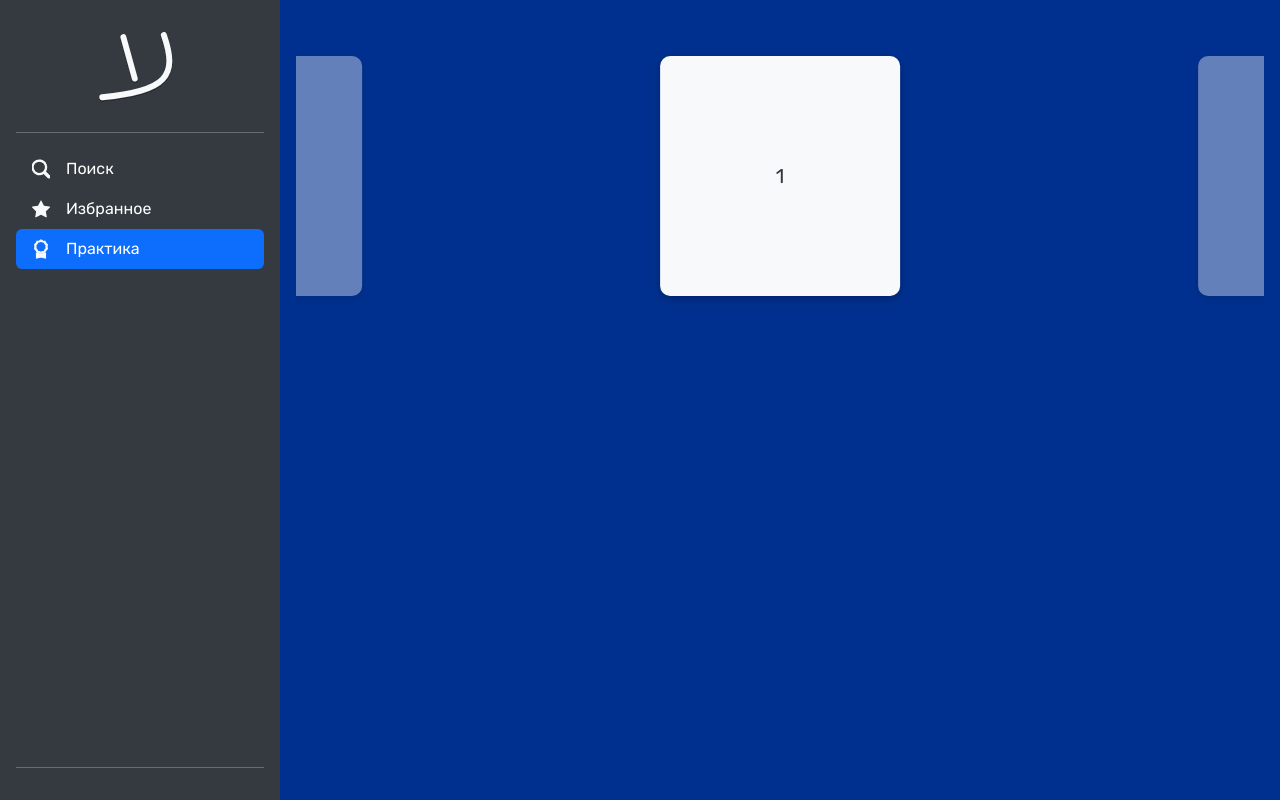
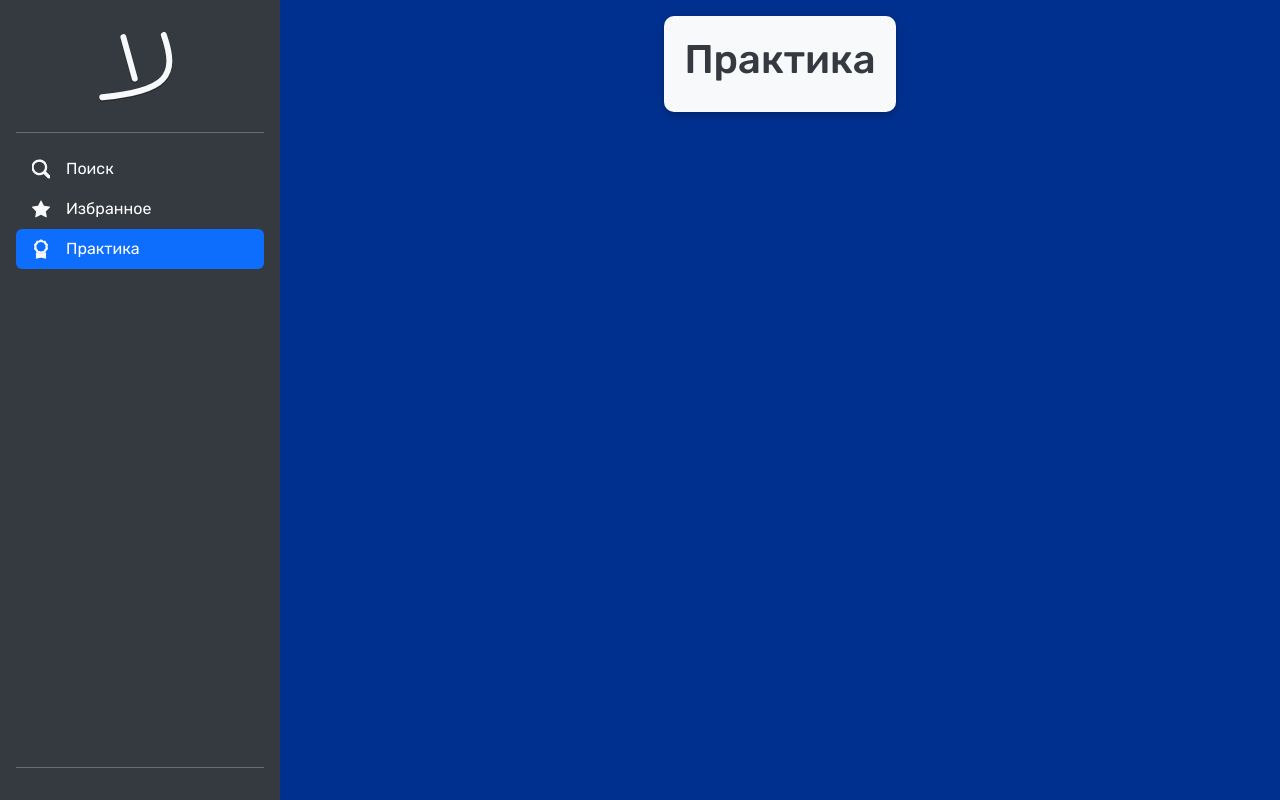
Before and after one commit to ArthurNaida/hebrew, a Vue app: page /#/practice in a window 1280 px wide. Built offline with nearby package versions, Linux system fonts and the light colour scheme.

Commit message:
add reactivity to store in practice

```diff
--- a/src/components/HBorder.vue
+++ b/src/components/HBorder.vue
@@ -1,5 +1,5 @@
 <template>
-<div class="border-container">
+<div class="border-container container">
     <slot></slot>
 </div>
 </template>
--- a/src/components/HCarousel.vue
+++ b/src/components/HCarousel.vue
@@ -1,57 +1,69 @@
 <template>
     <carousel
-    :items-to-show="1.8"
+    :items-to-show="1.5"
     :wrap-around="true"
-    :transition="500"
+    :pause-autoplay-on-hover="false"
+    :transition="200"
     :snap-align="'center'"
     :style="'width: inherit'">
-      <!-- <h-border> -->
-      <slide v-for="slide in 10" :key="slide">
+      <slide v-for="(word, index) in wordsByLang" :key="index">
         <h-border>
-          <div class="carousel__item">{{ slide }}</div>
+          <div class="carousel__item" @click="changeLang(word)">{{ word.currentLang === 'heb' ? word.heb : word.rus }}</div>
         </h-border>
       </slide>
-    <!-- </h-border> -->
-      <template #slides>
-        <navigation />
-        <pagination />
+      <template #addons="{ slidesCount }">
+        <Navigation v-if="slidesCount > 1 && windowSize.width > 576" />
+        <pagination v-if="slidesCount > 1 && windowSize.width > 576" />
       </template>
     </carousel>
   </template>
+<script setup lang="ts">
+import { useStore } from '@/store';
+import { storeToRefs } from 'pinia';
+import 'vue3-carousel/dist/carousel.css'
+import { Carousel, Slide, Pagination, Navigation } from 'vue3-carousel'
+import HBorder from './HBorder.vue';
+import { useWindowResize } from '@/hooks';
+import { ref } from 'vue';
+let windowSize = {
+  width: window.innerWidth,
+  height: window.innerHeight
+}
+useWindowResize(windowSize)
 
-  <script>
-  // If you are using PurgeCSS, make sure to whitelist the carousel CSS classes
-  import 'vue3-carousel/dist/carousel.css'
-  import { Carousel, Slide, Pagination, Navigation } from 'vue3-carousel'
-import HBorder from './HBorder.vue'
+const store = useStore();
+const {savedWords} = storeToRefs(store);
 
-  export default {
-    name: 'App',
-    components: {
-      Carousel,
-      Slide,
-      Pagination,
-      Navigation,
-      HBorder
-    },
+const wordsByLang = ref(savedWords.value.map((word) => {
+  console.log(word)
+  if (word.value !== undefined) {
+    let heb = word.value.split('-')[0];
+    let rus = word.value.split('-')[1];
+    let currentLang = 'heb';
+
+    return {heb, rus, currentLang};
   }
-  </script>
+}))
+function changeLang(word: {heb: string, rus: string, currentLang: 'heb' | 'rus'}) {
+  word.currentLang = word.currentLang === 'heb' ? 'rus' : 'heb';
+}
+</script>
 
 
 <style>
 @media (max-width: 576px) {
   .carousel__item {
-    min-width: 20vw;
+    min-width: 40vw;
   }
 }
 @media (min-width: 576px) {
   .carousel__item {
-    min-width: 200px;
+    min-width: 40vw;
   }
 }
 
 .carousel__item {
-  min-height: 200px;
+  min-height: 60vh;
   background-color: var(--main-white);
   color: var(--main-dark);
   font-size: 20px;
@@ -74,4 +86,7 @@ import HBorder from './HBorder.vue'
 .carousel__slide--sliding {
   transition: 0.5s;
 }
+.carousel.is-dragging {
+  touch-action: auto;
+}
 </style>
--- a/src/components/HPractice.vue
+++ b/src/components/HPractice.vue
@@ -1,7 +1,13 @@
 <template>
+    <div class="container mx-auto">
+        <h-border>
+            <h1>Практика</h1>
+        </h-border>
+    </div>
     <h-carousel/>
 </template>
 
 <script setup lang="ts">
+import HBorder from './HBorder.vue';
 import HCarousel from './HCarousel.vue';
 </script>
--- a/src/components/pages/HSaved.vue
+++ b/src/components/pages/HSaved.vue
@@ -2,11 +2,10 @@
     <Transition name="slide-fade" mode="in-out">
         <div class="container">
             <template v-if="savedWords.length !== 0">
-                <h-border class="container">
+                <h-border>
                     <h1>Сохраненные слова</h1>
                 </h-border>
                 <div class="container mt-3">
-
                     <h-words-accordion
                 :words="savedWords"/>
                 </div>
```
